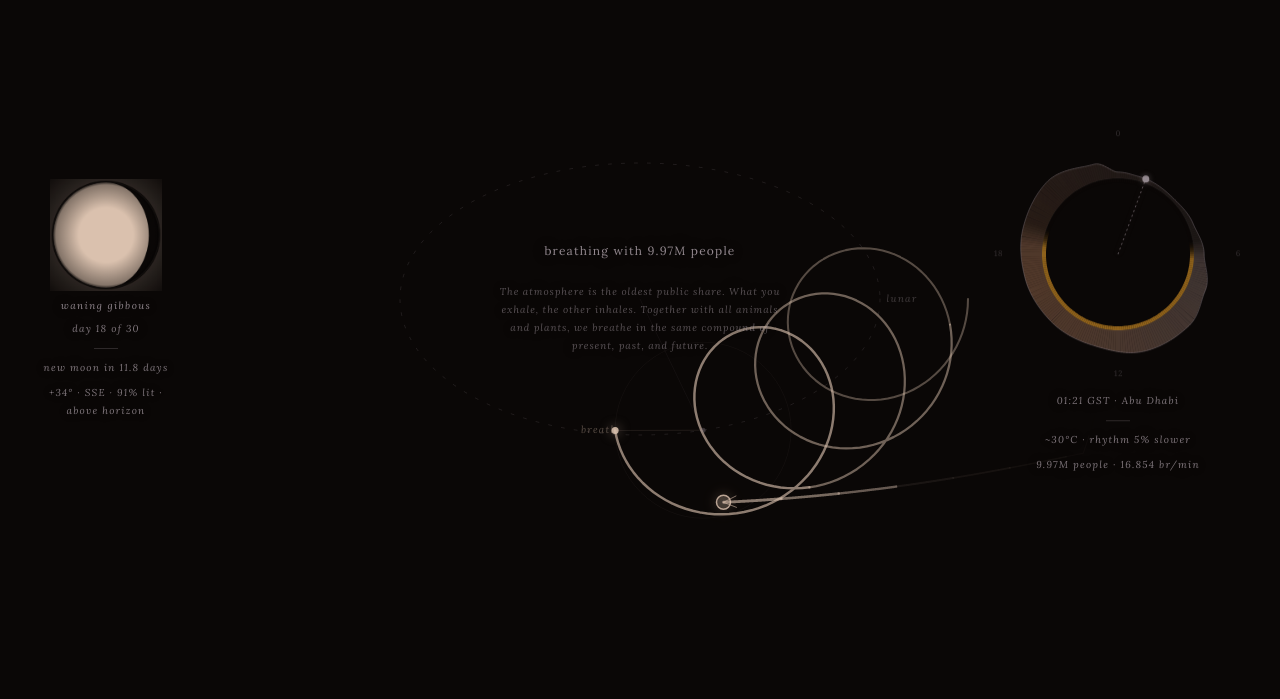
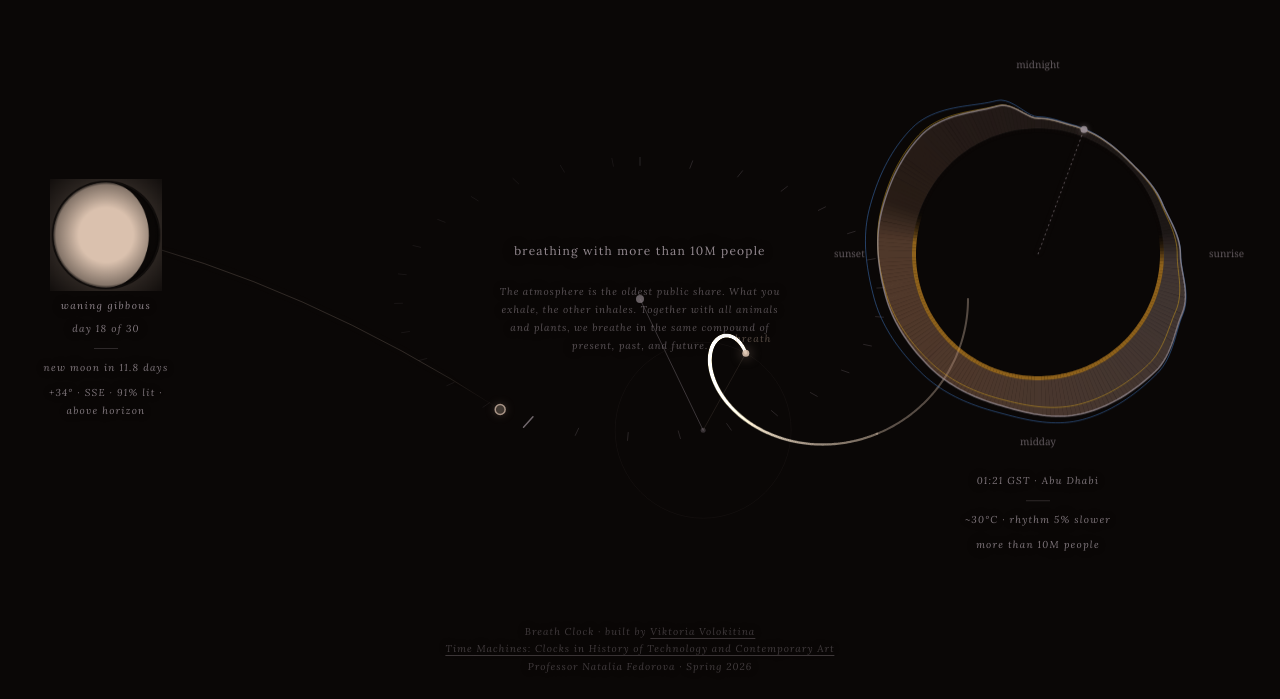
Before and after one commit to volvvvictory/Breath-Clock, a plain HTML site: page index.html in a window 1280 px wide. Shown: the part 101-800 px from the top of the page. Drawn offline with Linux system fonts and the light colour scheme.

Commit message:
website version 2..0 is done

```diff
--- a/index.html
+++ b/index.html
@@ -85,7 +85,7 @@
       flex-direction: column;
       align-items: center;
       gap: 8px;
-      max-width: 270px;
+      max-width: 440px;
     }
 
 
@@ -101,8 +101,8 @@
     /* ── Timeline canvas (lives inside .clock-section) ── */
     #timeline {
       display: block;
-      width: 260px;
-      height: 260px;
+      width: 420px;
+      height: 420px;
     }
 
     /* ── Shared panel detail text ── */
@@ -136,6 +136,28 @@
       max-width: 300px;
       line-height: 1.80;
     }
+
+    .credit {
+      position: fixed;
+      bottom: 24px;
+      left: 50%;
+      transform: translateX(-50%);
+      z-index: 3;
+      font-size: 10px;
+      font-style: italic;
+      letter-spacing: 0.10em;
+      line-height: 1.75;
+      text-align: center;
+      opacity: 0.38;
+      text-shadow: var(--text-halo, none);
+      transition: opacity 0.5s ease;
+    }
+    .credit:hover { opacity: 0.78; }
+    .credit a {
+      color: inherit;
+      text-decoration: none;
+      border-bottom: 1px solid currentColor;
+    }
   </style>
 </head>
 <body>
@@ -165,6 +187,12 @@
     <div class="panel-rule"></div>
     <div class="panel-detail" id="ind-temp">—</div>
     <div class="panel-detail" id="ind-uae-pop">—</div>
+  </div>
+
+  <div class="credit">
+    Breath Clock · built by <a href="https://volvvictory.netlify.app/" target="_blank" rel="noopener">Viktoria Volokitina</a><br>
+    <a href="https://timemachineart.wordpress.com/" target="_blank" rel="noopener">Time Machines: Clocks in History of Technology and Contemporary Art</a><br>
+    Professor Natalia Fedorova · Spring 2026
   </div>
 
   <script>
@@ -307,7 +335,7 @@
         `~${Math.round(temp)}°C · rhythm ${shift}`;
 
       document.getElementById('ind-uae-pop').textContent =
-        `${(UAE_POP / 1e6).toFixed(2)}M people · ${BREATHS_PER_MIN.toFixed(3)} br/min`;
+        `more than 10M people`;
     }
 
     // ── Time palette ────────────────────────────────────────────────────────────
@@ -419,10 +447,12 @@
       const p = age / LUNAR_DAYS;
       const isWaxing = p <= 0.5;
 
-      ctx.clearRect(0, 0, w, h);
-
       const [lR, lG, lB] = parseRgb(litColor);
       const [dR, dG, dB] = parseRgb(darkColor);
+
+      // Fill entire canvas with background color so corners don't show as a square
+      ctx.fillStyle = darkColor;
+      ctx.fillRect(0, 0, w, h);
 
       // Atmospheric glow — halo outside disc, stronger near full moon
       const glowA = 0.06 + 0.18 * Math.sin(p * Math.PI);
@@ -545,7 +575,7 @@
 
     function drawTimeline() {
       const dpr  = window.devicePixelRatio || 1;
-      const size = 260;
+      const size = 420;
 
       if (timelineCanvas.width !== size * dpr) {
         timelineCanvas.width  = size * dpr;
@@ -559,8 +589,8 @@
       ctx.clearRect(0, 0, size, size);
 
       const cx = size / 2, cy = size / 2;
-      const innerR  = 76;  // base ring radius
-      const maxWave = 34;  // max wave extension outward
+      const innerR  = size * 0.30;
+      const maxWave = size * 0.13;
 
       const now      = Date.now();
       const uaeHour  = getUAEHour(now);
@@ -582,6 +612,16 @@
         const tf = tempBreathFactor(estimatedUAETemp(new Date(t)));
         return Math.min(1, circadianIntensity(h % 24) * (2 - tf));
       });
+
+      // Reference waves — January (coolest, max) and August (hottest, min)
+      const refWave = (month) => Array.from({ length: N + 1 }, (_, i) => {
+        const h       = (i / N) * 24;
+        const refDate = new Date(Date.UTC(2026, month, 15, 0, 0, 0) + (h / 24) * 86400000);
+        const tf      = tempBreathFactor(estimatedUAETemp(refDate));
+        return Math.min(1, circadianIntensity(h) * (2 - tf));
+      });
+      const waveMax = refWave(0);   // January
+      const waveMin = refWave(7);   // August
 
       // Wave fill — temperature-tinted, alpha raised in daylight hours
       for (let i = 0; i < N; i++) {
@@ -638,7 +678,22 @@
       ctx.lineWidth   = 0.5;
       ctx.stroke();
 
-      // Wave outline
+      // Reference wave outlines — January (cool/blue) and August (hot/yellow)
+      [[waveMax, '70,130,210', 0.65, 0.75], [waveMin, '215,165,30', 0.65, 0.75]].forEach(([w, color, op, lw]) => {
+        ctx.beginPath();
+        for (let i = 0; i <= N; i++) {
+          const a = hToA(i / N * 24);
+          const x = cx + (innerR + maxWave * w[i]) * Math.cos(a);
+          const y = cy + (innerR + maxWave * w[i]) * Math.sin(a);
+          if (i === 0) ctx.moveTo(x, y); else ctx.lineTo(x, y);
+        }
+        ctx.closePath();
+        ctx.strokeStyle = `rgba(${color},${op})`;
+        ctx.lineWidth   = lw;
+        ctx.stroke();
+      });
+
+      // Wave outline — today
       ctx.beginPath();
       for (let i = 0; i <= N; i++) {
         const a      = hToA(i / N * 24);
@@ -648,8 +703,8 @@
         if (i === 0) ctx.moveTo(x, y); else ctx.lineTo(x, y);
       }
       ctx.closePath();
-      ctx.strokeStyle = `rgba(${fR},${fG},${fB},0.35)`;
-      ctx.lineWidth   = 1;
+      ctx.strokeStyle = `rgba(${fR},${fG},${fB},0.75)`;
+      ctx.lineWidth   = 1.5;
       ctx.stroke();
 
       // Now marker — dashed radial line + bright dot
@@ -677,60 +732,37 @@
       ctx.restore();
 
       // Cardinal hour labels
-      ctx.font        = `8px 'Lora', Georgia, serif`;
-      ctx.textAlign   = 'center';
+      ctx.font         = `10px 'Lora', Georgia, serif`;
+      ctx.textAlign    = 'center';
       ctx.textBaseline = 'middle';
-      ctx.fillStyle   = `rgba(${fR},${fG},${fB},0.28)`;
-      [['0', 0], ['6', 6], ['12', 12], ['18', 18]].forEach(([lbl, h]) => {
+      ctx.fillStyle    = `rgba(${fR},${fG},${fB},0.60)`;
+      [['midnight', 0], ['sunrise', 6], ['midday', 12], ['sunset', 18]].forEach(([lbl, h]) => {
         const a  = hToA(h);
-        const lr = innerR + maxWave + 10;
+        const lr = innerR + maxWave + 8;
         ctx.fillText(lbl, cx + lr * Math.cos(a), cy + lr * Math.sin(a));
       });
     }
 
     // ── Orrery ──────────────────────────────────────────────────────────────────
-    // Epicycloid: tracing point on a circle (breath) riding a large ellipse (lunar)
-    const LUNAR_PERIOD_V = 24;    // visual seconds per full lunar revolution
-    const TRAIL_DURATION = 18000; // ms — trail fades over this window
-    const TRAIL_MAX      = 720;   // max stored points (~12 s at 60 fps)
-    const N_TRAIL_PASSES = 10;    // opacity buckets (reduces stroke calls)
+    const LUNAR_PERIOD_V  = 24;
+    const TRAIL_DURATION  = 18000;
+    const TRAIL_MAX       = 720;
+    const N_TRAIL_PASSES  = 10;
+    const ORR_VISUAL_RATIO = 4;
 
     let orrLunarAngle  = 0;
     let orrBreathAngle = 0;
-    let orrRatio       = BREATHS_PER_MIN; // 16.854 — real UAE breath/min, the natural ratio
+    let orrRatio       = ORR_VISUAL_RATIO;
     let orrTrail       = [];
     let orrLastTs      = null;
     let orrDragging    = false;
     let orrDragX       = 0;
     let orrDragRatio   = orrRatio;
 
-    // Real moon — sampled at actual speed, projected into orrery space
-    const MOON_TRAIL_HOURS    = 8;
-    const MOON_SAMPLE_MS      = 60000; // 1-minute samples
-    let realMoonTrail         = [];    // [{alt, az, t}] using Date.now() ms
-    let lastMoonSampleMs      = null;
-
-    // Project moon alt/az into orrery canvas coords — no dome, just float in space
-    // Same azimuthal equidistant math as sky dome but R scaled for the canvas
-    function moonToXY(alt, az, cx, cy, dim) {
-      const R = dim * 0.44; // horizon maps to ~44% of min dimension from center
-      const r = R * (1 - Math.max(-30, Math.min(90, alt)) / 90);
-      return { x: cx + r * Math.sin(toRad(az)), y: cy - r * Math.cos(toRad(az)) };
-    }
-
-    function backfillMoonTrail() {
-      const nowMs = Date.now();
-      const start = nowMs - MOON_TRAIL_HOURS * 3600000;
-      for (let t = start; t <= nowMs; t += MOON_SAMPLE_MS) {
-        const { altitude, azimuth } = moonAltAz(new Date(t));
-        realMoonTrail.push({ alt: altitude, az: azimuth, t });
-      }
-      lastMoonSampleMs = nowMs;
-    }
 
     function drawOrrery(ts) {
       if (orrLastTs === null) orrLastTs = ts;
-      const dt = Math.min((ts - orrLastTs) / 1000, 0.05); // cap to avoid jump on tab refocus
+      const dt = Math.min((ts - orrLastTs) / 1000, 0.05);
       orrLastTs = ts;
 
       const orrCanvas = document.getElementById('orrery');
@@ -749,24 +781,20 @@
 
       const cx  = W / 2, cy = H / 2;
       const dim = Math.min(W, H);
-      const A   = dim * 0.30;  // ellipse semi-major axis
-      const B   = dim * 0.17;  // ellipse semi-minor axis
-      const R   = dim * 0.11;  // epicycle (breath circle) radius
+      const A   = dim * 0.30;
+      const B   = dim * 0.17;
+      const R   = dim * 0.11;
 
-      // Advance angles
       const lunarSpd = (Math.PI * 2) / LUNAR_PERIOD_V;
       orrLunarAngle  += lunarSpd * dt;
       orrBreathAngle += lunarSpd * orrRatio * dt;
 
-      // Epicycle center on ellipse
       const ex = cx + A * Math.cos(orrLunarAngle);
       const ey = cy + B * Math.sin(orrLunarAngle);
 
-      // Tracing point
       const tx = ex + R * Math.cos(orrBreathAngle);
       const ty = ey + R * Math.sin(orrBreathAngle);
 
-      // Update trail
       orrTrail.push({ x: tx, y: ty, t: ts });
       if (orrTrail.length > TRAIL_MAX) orrTrail.shift();
       while (orrTrail.length > 1 && ts - orrTrail[0].t > TRAIL_DURATION) orrTrail.shift();
@@ -774,16 +802,27 @@
       const [fR, fG, fB] = parseRgb(pal.fg);
       const [lR, lG, lB] = parseRgb(pal.mLit);
 
-      // ── Structural guides ──
+      const moonAngle = (lunarAge(new Date()) / LUNAR_DAYS) * Math.PI * 2 - Math.PI / 2;
+      const moonX = cx + A * Math.cos(moonAngle);
+      const moonY = cy + B * Math.sin(moonAngle);
 
-      // Lunar ellipse path
-      ctx.beginPath();
-      ctx.ellipse(cx, cy, A, B, 0, 0, Math.PI * 2);
-      ctx.strokeStyle = `rgba(${fR},${fG},${fB},0.16)`;
-      ctx.lineWidth   = 1;
-      ctx.setLineDash([3, 10]);
-      ctx.stroke();
-      ctx.setLineDash([]);
+      // Lunar day ticks — 30 marks around the ellipse
+      const currentDay = Math.floor(lunarAge(new Date()));
+      for (let i = 0; i < 30; i++) {
+        const a  = (i / LUNAR_DAYS) * Math.PI * 2 - Math.PI / 2;
+        const px = cx + A * Math.cos(a);
+        const py = cy + B * Math.sin(a);
+        const len = i === currentDay ? 14 : 8;
+        const op  = i === currentDay ? 0.70 : (i < currentDay ? 0.30 : 0.14);
+        const nx  = (px - cx) / Math.sqrt((px-cx)**2 + (py-cy)**2);
+        const ny  = (py - cy) / Math.sqrt((px-cx)**2 + (py-cy)**2);
+        ctx.beginPath();
+        ctx.moveTo(px - nx * (len * 0.3), py - ny * (len * 0.3));
+        ctx.lineTo(px + nx * (len * 0.7), py + ny * (len * 0.7));
+        ctx.strokeStyle = `rgba(${fR},${fG},${fB},${op})`;
+        ctx.lineWidth   = i === currentDay ? 1.5 : 0.75;
+        ctx.stroke();
+      }
 
       // Breath circle
       ctx.beginPath();
@@ -792,11 +831,17 @@
       ctx.lineWidth   = 0.5;
       ctx.stroke();
 
+      // Hub dot at center
+      ctx.beginPath();
+      ctx.arc(cx, cy, 4, 0, Math.PI * 2);
+      ctx.fillStyle = `rgba(${fR},${fG},${fB},0.65)`;
+      ctx.fill();
+
       // Arm: center → epicycle
       ctx.beginPath();
       ctx.moveTo(cx, cy); ctx.lineTo(ex, ey);
-      ctx.strokeStyle = `rgba(${fR},${fG},${fB},0.13)`;
-      ctx.lineWidth   = 0.5;
+      ctx.strokeStyle = `rgba(${fR},${fG},${fB},0.35)`;
+      ctx.lineWidth   = 1;
       ctx.stroke();
 
       // Arm: epicycle → trace
@@ -806,18 +851,17 @@
       ctx.lineWidth   = 0.5;
       ctx.stroke();
 
-      // ── Trail — batched into opacity buckets ──
+      // Trail
       if (orrTrail.length > 1) {
-        // Build buckets: bucket index 0 = oldest, N-1 = newest
         const segs = Array.from({ length: N_TRAIL_PASSES }, () => []);
         for (let i = 1; i < orrTrail.length; i++) {
-          const age  = (ts - orrTrail[i].t) / TRAIL_DURATION; // 0=new, 1=old
-          const b    = Math.min(N_TRAIL_PASSES - 1, Math.floor((1 - age) * N_TRAIL_PASSES));
+          const age = (ts - orrTrail[i].t) / TRAIL_DURATION;
+          const b   = Math.min(N_TRAIL_PASSES - 1, Math.floor((1 - age) * N_TRAIL_PASSES));
           segs[b].push(i);
         }
         segs.forEach((indices, b) => {
           if (!indices.length) return;
-          const f = (b + 0.5) / N_TRAIL_PASSES;       // 0→1, oldest→newest
+          const f = (b + 0.5) / N_TRAIL_PASSES;
           const a = Math.pow(f, 2.4) * 0.72;
           ctx.strokeStyle = `rgba(${lR},${lG},${lB},${a.toFixed(3)})`;
           ctx.lineWidth   = 0.4 + f * 2.2;
@@ -831,9 +875,28 @@
         });
       }
 
-      // ── Dots ──
+      // Absorbed trail — segments near the moon shift toward warm white
+      const ABSORB_R = R * 5;
+      ctx.save();
+      ctx.globalCompositeOperation = 'lighter';
+      for (let i = 1; i < orrTrail.length; i++) {
+        const adx  = orrTrail[i].x - moonX;
+        const ady  = orrTrail[i].y - moonY;
+        const prox = Math.max(0, 1 - Math.sqrt(adx * adx + ady * ady) / ABSORB_R);
+        if (prox < 0.02) continue;
+        const age = (ts - orrTrail[i].t) / TRAIL_DURATION;
+        const a   = prox * prox * Math.pow(1 - age, 1.2) * 1.2;
+        ctx.strokeStyle = `rgba(255,248,220,${a.toFixed(3)})`;
+        ctx.lineWidth   = 1 + prox * 6;
+        ctx.lineCap     = 'round';
+        ctx.beginPath();
+        ctx.moveTo(orrTrail[i - 1].x, orrTrail[i - 1].y);
+        ctx.lineTo(orrTrail[i].x, orrTrail[i].y);
+        ctx.stroke();
+      }
+      ctx.restore();
 
-      // Epicycle center
+      // Epicycle center dot
       ctx.beginPath();
       ctx.arc(ex, ey, 2.5, 0, Math.PI * 2);
       ctx.fillStyle = `rgba(${fR},${fG},${fB},0.30)`;
@@ -849,104 +912,51 @@
       ctx.fill();
       ctx.restore();
 
-      // ── Labels ──
+      // "breath" label — follows epicycle, offset outward
       ctx.font          = `italic 10px 'Lora', Georgia, serif`;
       ctx.textAlign     = 'center';
       ctx.textBaseline  = 'middle';
       ctx.letterSpacing = '0.12em';
-
-      // "lunar" — at the rightmost point of ellipse, fixed
-      ctx.fillStyle = `rgba(${fR},${fG},${fB},0.38)`;
-      ctx.fillText('lunar', cx + A + 22, cy);
-
-      // "breath" — follows epicycle, offset outward
       const labelAngle = orrBreathAngle;
       ctx.fillStyle = `rgba(${lR},${lG},${lB},0.38)`;
       ctx.fillText('breath', ex + Math.cos(labelAngle) * (R + 16),
                              ey + Math.sin(labelAngle) * (R + 16));
 
-      // ── Real moon — actual position at true angular speed ──────────────────
-
-      // Collect a new sample every minute (wall-clock time)
-      const nowMs = Date.now();
-      if (lastMoonSampleMs === null || nowMs - lastMoonSampleMs >= MOON_SAMPLE_MS) {
-        const { altitude, azimuth } = moonAltAz(new Date(nowMs));
-        realMoonTrail.push({ alt: altitude, az: azimuth, t: nowMs });
-        lastMoonSampleMs = nowMs;
-        const cutoff = nowMs - MOON_TRAIL_HOURS * 3600000;
-        while (realMoonTrail.length > 1 && realMoonTrail[0].t < cutoff) realMoonTrail.shift();
-      }
-
-      // Draw trail — same bucket pass approach, but more subtle than orrery trail
-      if (realMoonTrail.length > 1) {
-        const N = 8;
-        const buckets = Array.from({ length: N }, () => []);
-        for (let i = 1; i < realMoonTrail.length; i++) {
-          const age = (nowMs - realMoonTrail[i].t) / (MOON_TRAIL_HOURS * 3600000);
-          const b   = Math.min(N - 1, Math.floor((1 - age) * N));
-          buckets[b].push(i);
-        }
-        buckets.forEach((indices, b) => {
-          if (!indices.length) return;
-          const f        = (b + 0.5) / N;
-          const horizFac = realMoonTrail[indices[0]].alt >= 0 ? 1 : 0.22;
-          ctx.strokeStyle = `rgba(${lR},${lG},${lB},${(f * 0.65 * horizFac).toFixed(3)})`;
-          ctx.lineWidth   = 1.0 + f * 2.0;
-          ctx.lineCap     = 'round';
-          ctx.beginPath();
-          indices.forEach(i => {
-            const p0 = moonToXY(realMoonTrail[i - 1].alt, realMoonTrail[i - 1].az, cx, cy, dim);
-            const p1 = moonToXY(realMoonTrail[i].alt,     realMoonTrail[i].az,     cx, cy, dim);
-            ctx.moveTo(p0.x, p0.y);
-            ctx.lineTo(p1.x, p1.y);
-          });
-          ctx.stroke();
-        });
-      }
-
-      // Draw current real moon position
-      const { altitude: mAlt, azimuth: mAz } = moonAltAz(new Date(nowMs));
-      const mp      = moonToXY(mAlt, mAz, cx, cy, dim);
-      const mAlpha  = mAlt >= 0 ? 0.82 : 0.22;
+      // Moon dot on ellipse — position = current lunar phase
       ctx.save();
-      if (mAlt >= 0) {
-        ctx.shadowColor = `rgba(${lR},${lG},${lB},0.60)`;
-        ctx.shadowBlur  = 14;
-      }
+      ctx.shadowColor = `rgba(${lR},${lG},${lB},0.55)`;
+      ctx.shadowBlur  = 10;
       ctx.beginPath();
-      ctx.arc(mp.x, mp.y, 7, 0, Math.PI * 2);
-      ctx.fillStyle   = `rgba(${lR},${lG},${lB},${(mAlpha * 0.25).toFixed(3)})`;
+      ctx.arc(moonX, moonY, 5, 0, Math.PI * 2);
+      ctx.fillStyle   = `rgba(${lR},${lG},${lB},0.18)`;
       ctx.fill();
-      ctx.strokeStyle = `rgba(${lR},${lG},${lB},${mAlpha})`;
+      ctx.strokeStyle = `rgba(${lR},${lG},${lB},0.72)`;
       ctx.lineWidth   = 1.5;
       ctx.stroke();
       ctx.restore();
 
-      // Direction arrow — use trail point ~5 min ago for stable direction
-      if (realMoonTrail.length >= 2) {
-        const prevIdx = Math.max(0, realMoonTrail.length - 6);
-        const prev    = realMoonTrail[prevIdx];
-        const p0      = moonToXY(prev.alt, prev.az, cx, cy, dim);
-        const dx = mp.x - p0.x, dy = mp.y - p0.y;
-        const len = Math.sqrt(dx * dx + dy * dy);
-        if (len > 0.5) {
-          const ux = dx / len, uy = dy / len;
-          const rx = -ux, ry = -uy;
-          const aLen = 14, aAngle = 0.42;
-          const ca = Math.cos(aAngle), sa = Math.sin(aAngle);
-          ctx.save();
-          ctx.strokeStyle = `rgba(${lR},${lG},${lB},${(mAlpha * 0.70).toFixed(3)})`;
-          ctx.lineWidth   = 1;
-          ctx.lineCap     = 'round';
-          ctx.beginPath();
-          ctx.moveTo(mp.x, mp.y);
-          ctx.lineTo(mp.x + aLen * (rx * ca - ry * sa), mp.y + aLen * (rx * sa + ry * ca));
-          ctx.moveTo(mp.x, mp.y);
-          ctx.lineTo(mp.x + aLen * (rx * ca + ry * sa), mp.y + aLen * (-rx * sa + ry * ca));
-          ctx.stroke();
-          ctx.restore();
-        }
-      }
+      // Soft lasso — connect moon illustration to moon dot on ellipse
+      const moonEl   = document.getElementById('moon-canvas');
+      const moonRect = moonEl.getBoundingClientRect();
+      const mPanelX  = moonRect.left + moonRect.width  / 2;
+      const mPanelY  = moonRect.top  + moonRect.height / 2;
+      const midX = (mPanelX + moonX) / 2;
+      const midY = (mPanelY + moonY) / 2 - 40;
+      const lasso = ctx.createLinearGradient(mPanelX, mPanelY, moonX, moonY);
+      lasso.addColorStop(0,   `rgba(${lR},${lG},${lB},0.0)`);
+      lasso.addColorStop(0.2, `rgba(${lR},${lG},${lB},0.18)`);
+      lasso.addColorStop(0.8, `rgba(${lR},${lG},${lB},0.18)`);
+      lasso.addColorStop(1,   `rgba(${lR},${lG},${lB},0.0)`);
+      ctx.save();
+      ctx.shadowColor = `rgba(${lR},${lG},${lB},0.30)`;
+      ctx.shadowBlur  = 8;
+      ctx.beginPath();
+      ctx.moveTo(mPanelX, mPanelY);
+      ctx.quadraticCurveTo(midX, midY, moonX, moonY);
+      ctx.strokeStyle = lasso;
+      ctx.lineWidth   = 1;
+      ctx.stroke();
+      ctx.restore();
     }
 
     // ── DOM refs ────────────────────────────────────────────────────────────────
@@ -1032,7 +1042,7 @@
       requestAnimationFrame(frame);
     }
 
-    // ── Orrery drag — horizontal drag anywhere adjusts breath/lunar ratio ──────
+    // Orrery drag — horizontal drag adjusts breath/lunar ratio
     function orrDragStart(clientX, target) {
       if (target === timelineCanvas) return;
       orrDragging  = true;
@@ -1059,9 +1069,8 @@
     window.addEventListener('resize', drawTimeline);
 
     // ── Init ────────────────────────────────────────────────────────────────────
-    backfillMoonTrail();
     refreshPalette();
-    breathCountEl.textContent = 'breathing with 9.97M people';
+    breathCountEl.textContent = 'breathing with more than 10M people';
     setInterval(refreshPalette, 30000);
     requestAnimationFrame(frame);
   </script>
```
Also changed, not shown: Screenshot 2026-05-04 213235.png (added).
